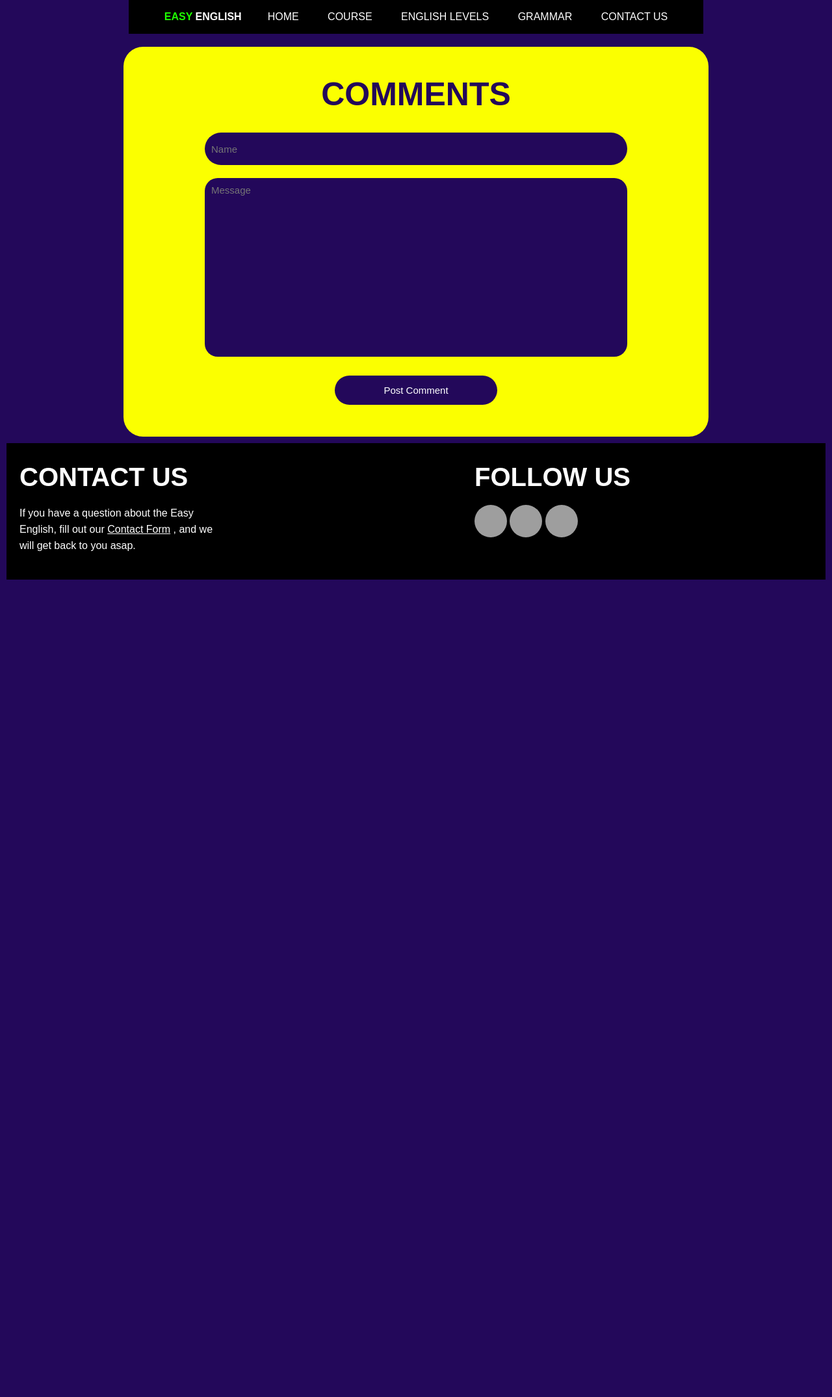
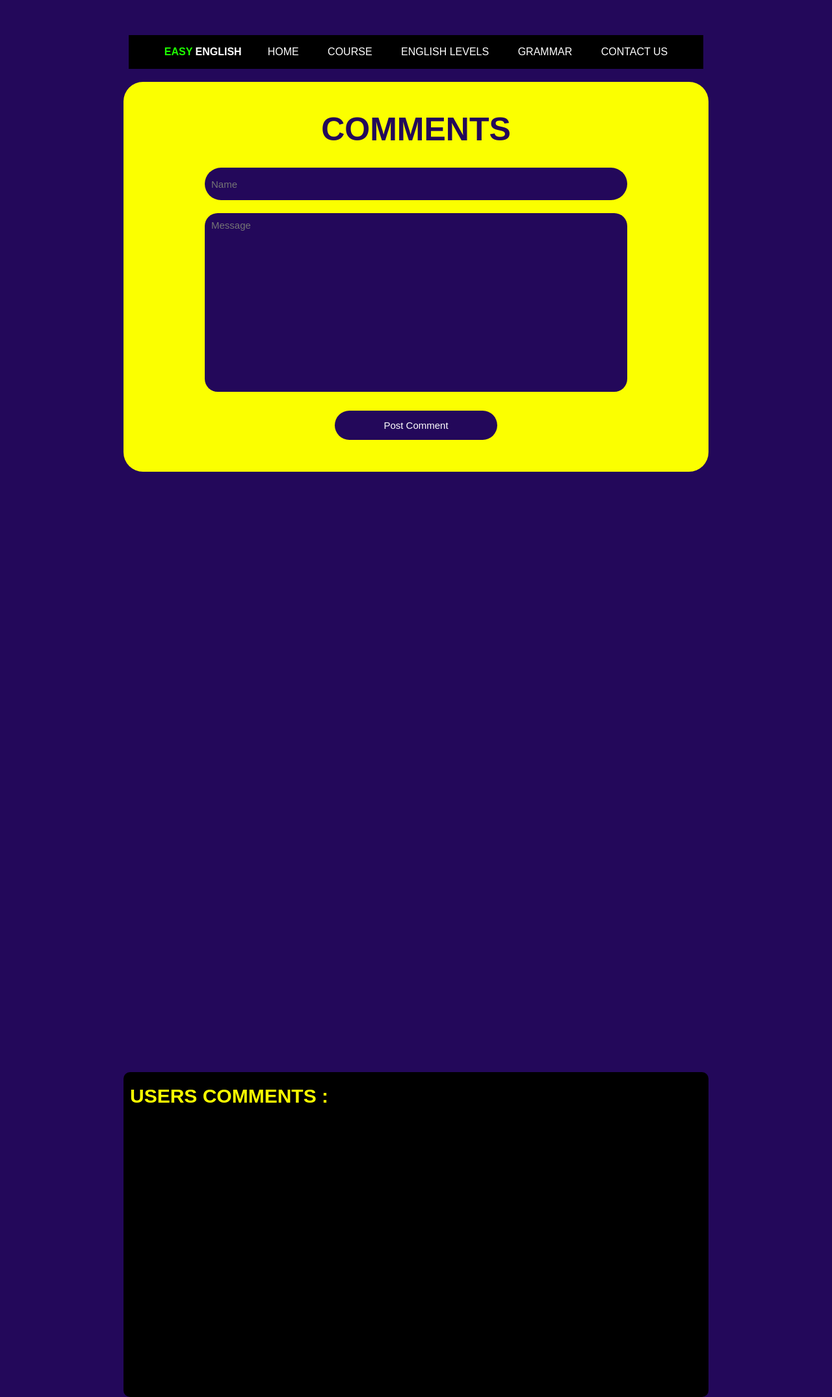
Before and after one commit to Dilipkumarjadam/easyenglish, a PHP site: page /singleCource.php?id=1 in a window 1280 px wide. Shown: the whole page at 65% size. Before the commit the page ends 892 px from the top, so only its background shows below. Run offline with PHP 8.4, Linux system fonts and the light colour scheme; a user stored in the database is signed in; data that the repository does not hold is empty; grey boxes are pictures that could not be loaded.

Commit message:
comments displayed

```diff
--- a/css/commentstyle.css
+++ b/css/commentstyle.css
@@ -88,15 +88,36 @@ body {
 
 .content {
 	text-align: center;
-	background: #fbff00;
-	color: #23085a;
+	background: black;
+
 	padding: 10px;
-	width: 500px;
+	width: 900px;
 	height: 500px;
 	border-radius: 10px;
+	margin-top: 1500px;
 }
 
 .content p {
 	margin-bottom: 15px;
-	width: 450px;
+	font-size: 30px;
+	margin-top: 0px;
 }
+.content h3 {
+	font-weight: 800;
+	font-size: 30px;
+
+}
+.content h2 {
+	font-weight: 800;
+	font-size: 30px;
+	margin-bottom: 1px;
+	text-align: center;
+	margin-top: 10px;
+}
+.content h1 {
+	font-weight: 800;
+	font-size: 30px;
+	text-align: left;
+	margin-top: 10px;
+	color: #fbff00;
+}
--- a/showcomment.php
+++ b/showcomment.php
@@ -28,6 +28,7 @@
 </head>
 <body>
 <div class="content">
+<h1><?php echo'USERS COMMENTS :'; ?></h1>
 		<?php
 
 			$sql = "SELECT * FROM comment";
--- a/singleCource.php
+++ b/singleCource.php
@@ -49,17 +49,6 @@
         }?>
         <?php include('comment.php'); ?>
     </div>
-    <div class="footer" id="contact">
-            <div class="footer_info">
-                <h1>CONTACT US</h1>
-                <p>If you have a question about the Easy English, fill out our <a href="contact.php">Contact Form</a> , and we will get back to you asap.</p>
-            </div>
-            <div class="footer_social">
-                <h1>FOLLOW US</h1>
-                <img src="https://encrypted-tbn0.gstatic.com/images?q=tbn:ANd9GcThm_JmTb21mWC25SNujaR81FeIFVV2TuZB4Q&usqp=CAU"/>
-                <img src="https://uxwing.com/wp-content/themes/uxwing/download/brands-and-social-media/instagram-round-color-icon.png"/>
-                <img src="https://cdn4.iconfinder.com/data/icons/social-media-icons-the-circle-set/48/twitter_circle-512.png"/>
-            </div>
-        </div>
+    <?php include('showcomment.php'); ?>
 </body>
 </html>
```
Also changed, not shown: css/notes.css (+3 -4 lines), user_addnotes.php (+3 -4 lines), adminnotes/aboutus.png (added), index.php (line endings or trailing spaces), notes/basic.jpg (added).
